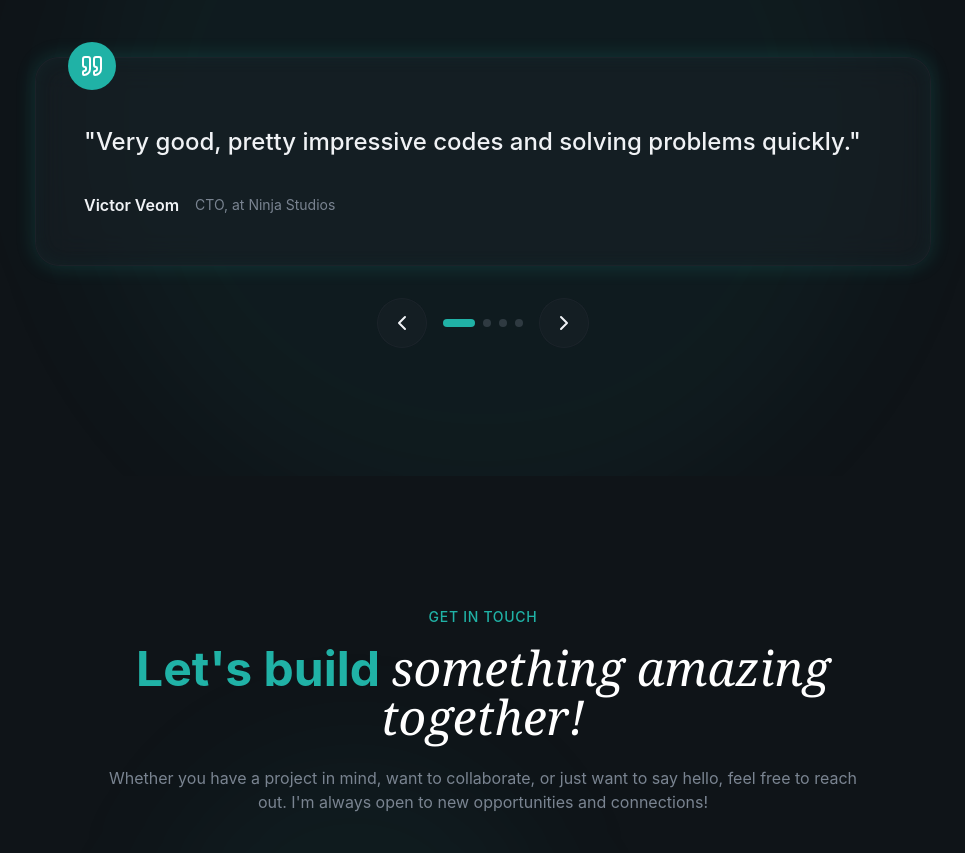
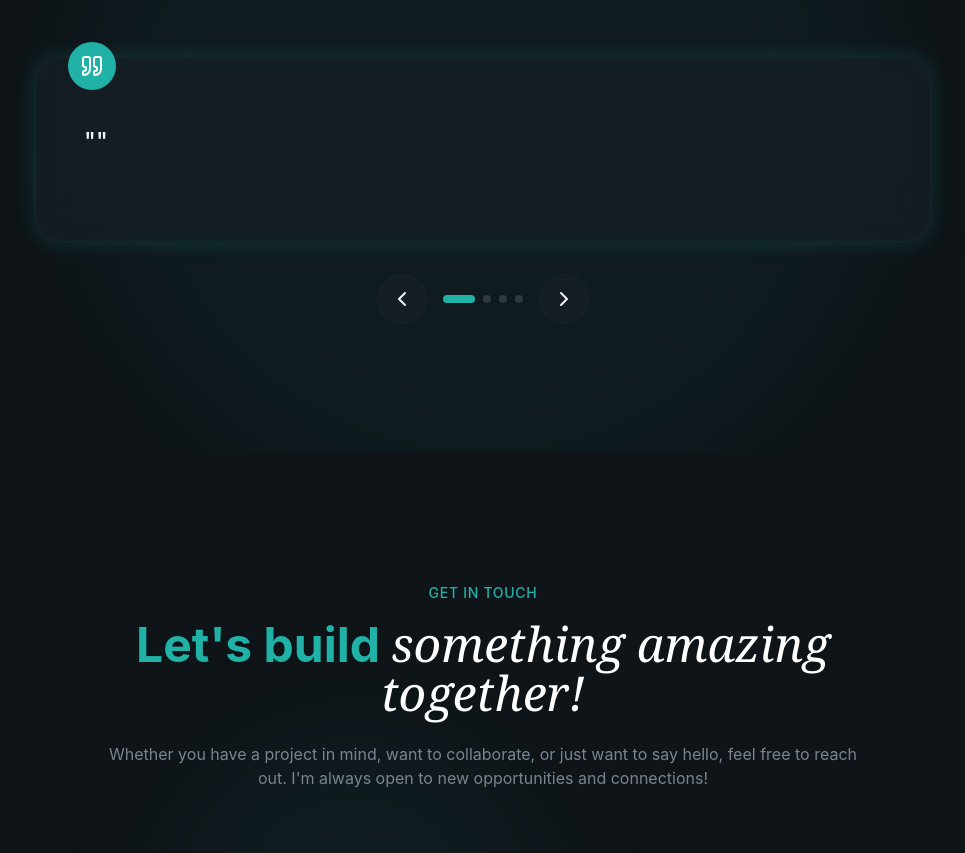
Before and after one commit to Gusttaaa/Gusttaaa.github.io, a React (Vite) app: page / in a window 1280 px wide. Shown: the part 5814-6667 px from the top of the page, without its empty margins (157-1122 px from the left). Built offline with nearby package versions, Linux system fonts and the light colour scheme.

Commit message:
Remove testemonials array

```diff
--- a/src/sections/Testimonials.jsx
+++ b/src/sections/Testimonials.jsx
@@ -3,9 +3,9 @@ import { useEffect, useState } from "react";
 
 const testimonials = [
     {
-        quote: "Very good, pretty impressive codes and solving problems quickly.",
-        author: "Victor Veom",
-        role: "CTO, at Ninja Studios",
+        quote: "",
+        author: "",
+        role: "",
     },
     {
         quote: "",
```
